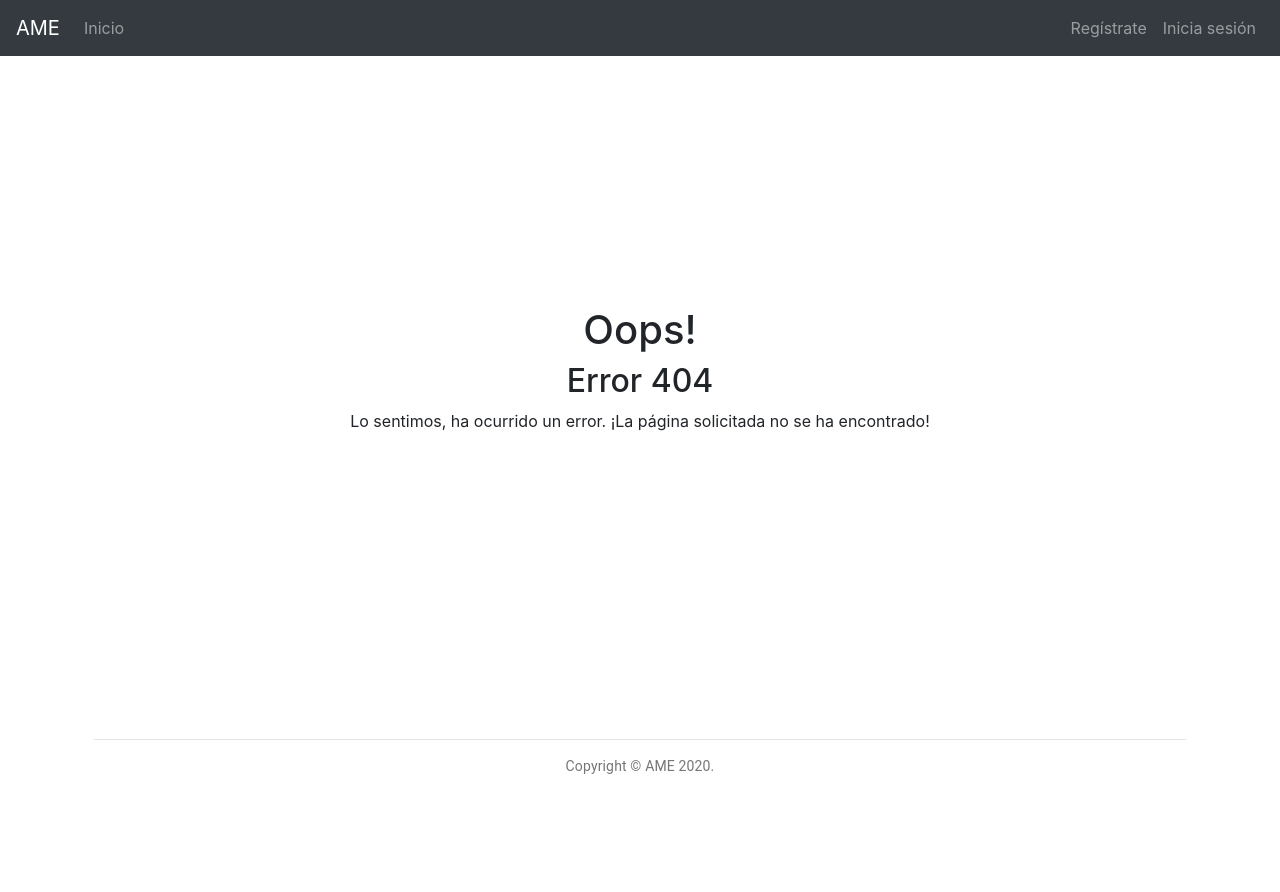
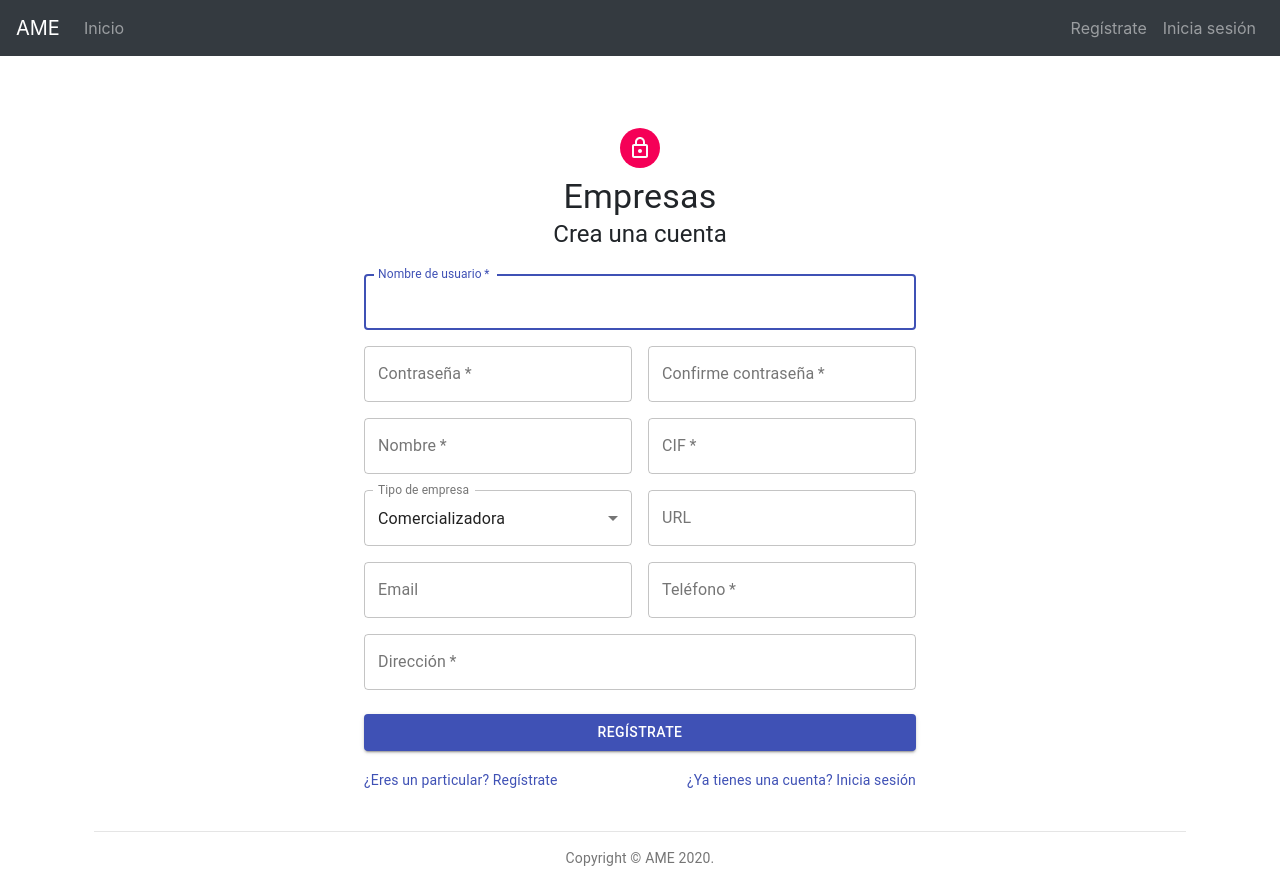
Before and after one commit to sguemar/electricity-market-analysis, a React (Create React App) app: page /signup-company in a window 1280 px wide. Before the commit this address had no page. Before the commit the page ends 800 px from the top, so only its background shows below. Built offline with nearby package versions, Linux system fonts and the light colour scheme.

Commit message:
Added company SignUp feature

```diff
--- a/src/components/App/App.js
+++ b/src/components/App/App.js
@@ -3,7 +3,8 @@ import Header from '../Header/Header';
 import Footer from '../Footer/Footer';
 import Home from '../Home/Home';
 import Login from '../Login/Login';
-import SignUp from '../SignUp/SignUp';
+import CustomerSignUp from '../SignUp/CustomerSignUp';
+import CompanySignUp from '../SignUp/CompanySignUp';
 import NoMatch from '../NoMatch/NoMatch';
 
 import {
@@ -27,8 +28,11 @@ const App = ({ username }) => {
               <Route path="/login" exact>
                 {username ? <Redirect to="/" /> : <Login />}
               </Route>
-              <Route path="/signup" exact>
-                {username ? <Redirect to="/" /> : <SignUp />}
+              <Route path="/signup-customer" exact>
+                {username ? <Redirect to="/" /> : <CustomerSignUp />}
+              </Route>
+              <Route path="/signup-company" exact>
+                {username ? <Redirect to="/" /> : <CompanySignUp />}
               </Route>
               <Route component={NoMatch} />
             </Switch>
--- a/src/components/Header/Header.js
+++ b/src/components/Header/Header.js
@@ -52,7 +52,7 @@ const Header = ({loggedUser, logout }) => {
 								:
 								<>
 									<Nav.Item>
-										<Link className="nav-link" to="/signup">
+										<Link className="nav-link" to="/signup-customer">
 											Regístrate
 										</Link>
 									</Nav.Item>
--- a/src/components/Login/Login.js
+++ b/src/components/Login/Login.js
@@ -46,7 +46,7 @@ const Login = ({ login }) => {
       login(user);
       history.push('/');
     } catch (error) {
-      console.log("error", error);
+      console.log(error);
       setDisplayAlert('block');
     }
   }
--- a/src/components/SignUp/SignUp.js
+++ b/src/components/SignUp/CompanySignUp.js
@@ -7,6 +7,10 @@ import {
   makeStyles,
   Typography,
   Container,
+  Select,
+  MenuItem,
+  FormControl,
+  InputLabel
 } from '@material-ui/core';
 import LockOutlinedIcon from '@material-ui/icons/LockOutlined';
 import { Link, useHistory } from 'react-router-dom';
@@ -33,7 +37,7 @@ const useStyles = makeStyles((theme) => ({
   },
 }));
 
-const SignUp = () => {
+const CompanySignUp = () => {
   const classes = useStyles();
   const history = useHistory();
 
@@ -42,9 +46,12 @@ const SignUp = () => {
     password: '',
     passwordconfirmation: '',
     name: '',
-    surname: '',
-    nif: '',
-    email: ''
+    cif: '',
+    companytype: '0',
+    url: '',
+    email: '',
+    phone: '',
+    address: ''
   };
 
   const [formState, dispatchFormState] = useReducer(
@@ -66,10 +73,9 @@ const SignUp = () => {
     dispatchFormErrorState(initialFormState);
     e.preventDefault();
     try {
-      await axios.post('/api/auth/signup', formState);
+      await axios.post('/api/auth/signup-company', formState);
       history.push('/login');
     } catch (error) {
-      console.log(error.response.data);
       const errors = error.response.data;
       for (const key in errors)
         dispatchFormErrorState({ [key]: errors[key][0] });
@@ -82,7 +88,10 @@ const SignUp = () => {
         <Avatar className={classes.avatar}>
           <LockOutlinedIcon />
         </Avatar>
-        <Typography component="h1" variant="h5">
+        <Typography component="h1" variant="h4">
+          Empresas
+        </Typography>
+        <Typography component="h2" variant="h5">
           Crea una cuenta
         </Typography>
         <form className={classes.form} noValidate>
@@ -147,25 +156,41 @@ const SignUp = () => {
                 variant="outlined"
                 required
                 fullWidth
-                id="surname"
-                label="Apellidos"
-                name="surname"
+                id="cif"
+                label="CIF"
+                name="cif"
                 onChange={handleChange}
-                error={formErrorState.surname ? true : false}
-                helperText={formErrorState.surname}
+                error={formErrorState.cif ? true : false}
+                helperText={formErrorState.cif}
               />
+            </Grid>
+            <Grid item xs={12} sm={6}>
+              <FormControl fullWidth variant="outlined" className={classes.formControl}>
+                <InputLabel id="select-company-type-label">Tipo de empresa</InputLabel>
+                <Select
+                  labelId="select-company-type-label"
+                  id="companytype"
+                  name="companytype"
+                  defaultValue="0"
+                  value={formState.companyType}
+                  label="Tipo de empresa"
+                  onChange={handleChange}
+                >
+                  <MenuItem selected value="0">Comercializadora</MenuItem>
+                  <MenuItem value="1">Distribuidora</MenuItem>
+                </Select>
+              </FormControl>
             </Grid>
             <Grid item xs={12} sm={6}>
               <TextField
                 variant="outlined"
-                required
                 fullWidth
-                id="nif"
-                label="NIF"
-                name="nif"
+                id="url"
+                label="URL"
+                name="url"
                 onChange={handleChange}
-                error={formErrorState.nif ? true : false}
-                helperText={formErrorState.nif}
+                error={formErrorState.url ? true : false}
+                helperText={formErrorState.url}
               />
             </Grid>
             <Grid item xs={12} sm={6}>
@@ -181,6 +206,32 @@ const SignUp = () => {
                 helperText={formErrorState.email}
               />
             </Grid>
+            <Grid item xs={12} sm={6}>
+              <TextField
+                variant="outlined"
+                required
+                fullWidth
+                id="phone"
+                label="Teléfono"
+                name="phone"
+                onChange={handleChange}
+                error={formErrorState.phone ? true : false}
+                helperText={formErrorState.phone}
+              />
+            </Grid>
+            <Grid item xs={12}>
+              <TextField
+                variant="outlined"
+                required
+                fullWidth
+                id="address"
+                label="Dirección"
+                name="address"
+                onChange={handleChange}
+                error={formErrorState.address ? true : false}
+                helperText={formErrorState.address}
+              />
+            </Grid>
           </Grid>
           <Button
             type="submit"
@@ -192,7 +243,18 @@ const SignUp = () => {
           >
             Regístrate
           </Button>
-          <Grid container justify="flex-end">
+          <Grid container justify="space-between">
+            <Grid item>
+              <Link
+                to="/signup-customer"
+                className="MuiTypography-root
+                           MuiLink-root
+                           MuiLink-underlineHover
+                           MuiTypography-body2
+                           MuiTypography-colorPrimary">
+                ¿Eres un particular? Regístrate
+              </Link>
+            </Grid>
             <Grid item>
               <Link
                 to="/login"
@@ -211,4 +273,4 @@ const SignUp = () => {
   );
 }
 
-export default SignUp;
+export default CompanySignUp;
--- /dev/null
+++ b/src/components/SignUp/CustomerSignUp.js
@@ -0,0 +1,227 @@
+import React, { useReducer } from 'react';
+import {
+  Avatar,
+  Button,
+  TextField,
+  Grid,
+  makeStyles,
+  Typography,
+  Container,
+} from '@material-ui/core';
+import LockOutlinedIcon from '@material-ui/icons/LockOutlined';
+import { Link, useHistory } from 'react-router-dom';
+import axios from 'axios';
+
+
+const useStyles = makeStyles((theme) => ({
+  paper: {
+    marginTop: theme.spacing(8),
+    display: 'flex',
+    flexDirection: 'column',
+    alignItems: 'center',
+  },
+  avatar: {
+    margin: theme.spacing(1),
+    backgroundColor: theme.palette.secondary.main,
+  },
+  form: {
+    width: '100%',
+    marginTop: theme.spacing(3),
+  },
+  submit: {
+    margin: theme.spacing(3, 0, 2),
+  },
+}));
+
+const CustomerSignUp = () => {
+  const classes = useStyles();
+  const history = useHistory();
+
+  const initialFormState = {
+    username: '',
+    password: '',
+    passwordconfirmation: '',
+    name: '',
+    surname: '',
+    nif: '',
+    email: ''
+  };
+
+  const [formState, dispatchFormState] = useReducer(
+    (state, newState) => ({ ...state, ...newState }),
+    initialFormState
+  );
+
+  const handleChange = event => {
+    const { name, value } = event.target;
+    dispatchFormState({ [name]: value });
+  };
+
+  const [formErrorState, dispatchFormErrorState] = useReducer(
+    (state, newState) => ({ ...state, ...newState }),
+    initialFormState
+  );
+
+  async function handleSubmit(e) {
+    dispatchFormErrorState(initialFormState);
+    e.preventDefault();
+    try {
+      await axios.post('/api/auth/signup-customer', formState);
+      history.push('/login');
+    } catch (error) {
+      const errors = error.response.data;
+      for (const key in errors)
+        dispatchFormErrorState({ [key]: errors[key][0] });
+    }
+  }
+
+  return (
+    <Container maxWidth="sm">
+      <div className={classes.paper}>
+        <Avatar className={classes.avatar}>
+          <LockOutlinedIcon />
+        </Avatar>
+        <Typography component="h1" variant="h4">
+          Particulares
+        </Typography>
+        <Typography component="h2" variant="h5">
+          Crea una cuenta
+        </Typography>
+        <form className={classes.form} noValidate>
+          <Grid container spacing={2}>
+            <Grid item xs={12}>
+              <TextField
+                name="username"
+                variant="outlined"
+                required
+                fullWidth
+                id="username"
+                label="Nombre de usuario"
+                autoFocus
+                onChange={handleChange}
+                error={formErrorState.username ? true : false}
+                helperText={formErrorState.username}
+              />
+            </Grid>
+            <Grid item xs={12} sm={6}>
+              <TextField
+                variant="outlined"
+                type="password"
+                required
+                fullWidth
+                id="password"
+                label="Contraseña"
+                name="password"
+                onChange={handleChange}
+                error={formErrorState.password ? true : false}
+                helperText={formErrorState.password}
+              />
+            </Grid>
+            <Grid item xs={12} sm={6}>
+              <TextField
+                variant="outlined"
+                type="password"
+                required
+                fullWidth
+                id="passwordconfirmation"
+                label="Confirme contraseña"
+                name="passwordconfirmation"
+                onChange={handleChange}
+                error={formErrorState.passwordconfirmation ? true : false}
+                helperText={formErrorState.passwordconfirmation}
+              />
+            </Grid>
+            <Grid item xs={12} sm={6}>
+              <TextField
+                variant="outlined"
+                required
+                fullWidth
+                id="name"
+                label="Nombre"
+                name="name"
+                onChange={handleChange}
+                error={formErrorState.name ? true : false}
+                helperText={formErrorState.name}
+              />
+            </Grid>
+            <Grid item xs={12} sm={6}>
+              <TextField
+                variant="outlined"
+                required
+                fullWidth
+                id="surname"
+                label="Apellidos"
+                name="surname"
+                onChange={handleChange}
+                error={formErrorState.surname ? true : false}
+                helperText={formErrorState.surname}
+              />
+            </Grid>
+            <Grid item xs={12} sm={6}>
+              <TextField
+                variant="outlined"
+                required
+                fullWidth
+                id="nif"
+                label="NIF"
+                name="nif"
+                onChange={handleChange}
+                error={formErrorState.nif ? true : false}
+                helperText={formErrorState.nif}
+              />
+            </Grid>
+            <Grid item xs={12} sm={6}>
+              <TextField
+                variant="outlined"
+                type="email"
+                fullWidth
+                id="email"
+                label="Email"
+                name="email"
+                onChange={handleChange}
+                error={formErrorState.email ? true : false}
+                helperText={formErrorState.email}
+              />
+            </Grid>
+          </Grid>
+          <Button
+            type="submit"
+            fullWidth
+            variant="contained"
+            color="primary"
+            className={classes.submit}
+            onClick={handleSubmit}
+          >
+            Regístrate
+          </Button>
+          <Grid container justify="space-between">
+            <Grid item>
+              <Link
+                to="/signup-company"
+                className="MuiTypography-root
+                           MuiLink-root
+                           MuiLink-underlineHover
+                           MuiTypography-body2
+                           MuiTypography-colorPrimary">
+                ¿Eres una empresa? Regístrate
+              </Link>
+            </Grid>
+            <Grid item>
+              <Link
+                to="/login"
+                className="MuiTypography-root
+                           MuiLink-root
+                           MuiLink-underlineHover
+                           MuiTypography-body2
+                           MuiTypography-colorPrimary">
+                ¿Ya tienes una cuenta? Inicia sesión
+              </Link>
+            </Grid>
+          </Grid>
+        </form>
+      </div>
+    </Container>
+  );
+}
+
+export default CustomerSignUp;
```
Also changed, not shown: 2 other files (tests, documents, lock files or other folders).
